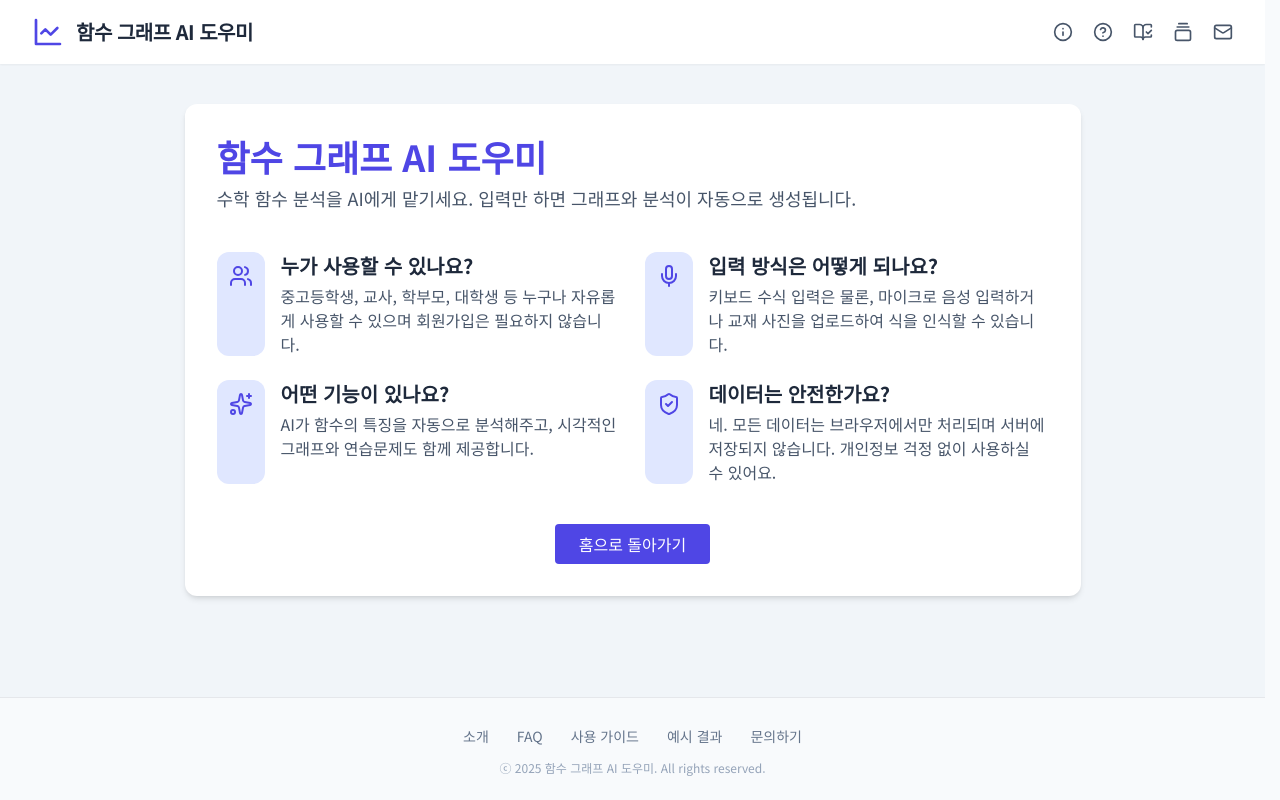
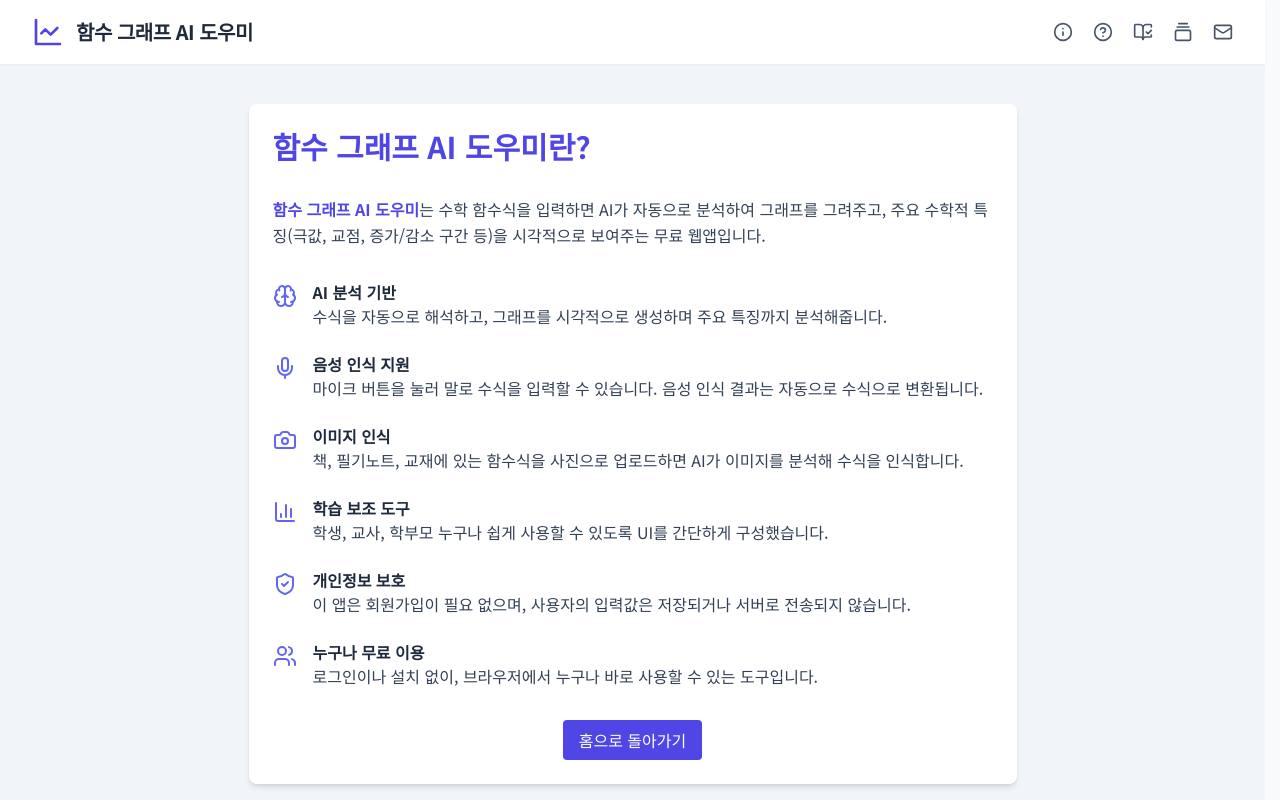
Before and after one commit to kkoshil/function-graph-ai-helper, a React (Vite) app: page /about in a window 1280 px wide. Shown: the top 800 px of the page. Built offline with nearby package versions, Linux system fonts and the light colour scheme; no server answers.

Commit message:
Modify About.tsx width

```diff
--- a/src/pages/About.tsx
+++ b/src/pages/About.tsx
@@ -3,8 +3,15 @@ import React from 'react';
 import { Link } from 'react-router-dom';
 import { Header } from '../components/Header';
 import { Footer } from '../components/Footer';
-//import { Brain, Mic, Camera, Users, Sparkles, ShieldCheck } from 'lucide-react';
-import { Mic, Users, Sparkles, ShieldCheck } from 'lucide-react';
+import {
+  Brain,
+  Camera,
+  Mic,
+  Sparkles,
+  BarChart3,
+  ShieldCheck,
+  Users
+} from 'lucide-react';
 
 const About: React.FC = () => {
   return (
@@ -12,73 +19,82 @@ const About: React.FC = () => {
       <Header />
 
       <main className="flex-grow px-4 py-10">
-        <div className="max-w-4xl mx-auto bg-white shadow-md rounded-xl p-8 space-y-10">
-          <div>
-            <h1 className="text-4xl font-bold text-indigo-600 mb-2">함수 그래프 AI 도우미</h1>
-            <p className="text-slate-600 text-lg">
-              수학 함수 분석을 AI에게 맡기세요. 입력만 하면 그래프와 분석이 자동으로 생성됩니다.
-            </p>
-          </div>
+        <div className="max-w-3xl mx-auto bg-white shadow-md rounded-lg p-6 space-y-8">
+          <h1 className="text-3xl font-bold text-indigo-600 mb-2">함수 그래프 AI 도우미란?</h1>
+          <p className="text-slate-700 leading-relaxed">
+            <strong className="text-indigo-600">함수 그래프 AI 도우미</strong>는
+            수학 함수식을 입력하면 AI가 자동으로 분석하여 그래프를 그려주고,
+            주요 수학적 특징(극값, 교점, 증가/감소 구간 등)을 시각적으로 보여주는 무료 웹앱입니다.
+          </p>
 
-          <div className="grid md:grid-cols-2 gap-6">
-            {/* 사용자 대상 */}
-            <div className="flex gap-4">
-              <div className="bg-indigo-100 p-3 rounded-xl">
-                <Users className="w-6 h-6 text-indigo-600" />
-              </div>
+          <div className="space-y-6">
+            <div className="flex items-start gap-4">
+              <Brain className="w-6 h-6 text-indigo-500 mt-1" />
               <div>
-                <h2 className="text-xl font-semibold text-slate-800 mb-1">누가 사용할 수 있나요?</h2>
-                <p className="text-slate-600">
-                  중고등학생, 교사, 학부모, 대학생 등 누구나 자유롭게 사용할 수 있으며 회원가입은 필요하지 않습니다.
+                <h2 className="font-semibold text-slate-800">AI 분석 기반</h2>
+                <p className="text-slate-700">
+                  수식을 자동으로 해석하고, 그래프를 시각적으로 생성하며 주요 특징까지 분석해줍니다.
                 </p>
               </div>
             </div>
 
-            {/* 입력 방식 */}
-            <div className="flex gap-4">
-              <div className="bg-indigo-100 p-3 rounded-xl">
-                <Mic className="w-6 h-6 text-indigo-600" />
-              </div>
+            <div className="flex items-start gap-4">
+              <Mic className="w-6 h-6 text-indigo-500 mt-1" />
               <div>
-                <h2 className="text-xl font-semibold text-slate-800 mb-1">입력 방식은 어떻게 되나요?</h2>
-                <p className="text-slate-600">
-                  키보드 수식 입력은 물론, 마이크로 음성 입력하거나 교재 사진을 업로드하여 식을 인식할 수 있습니다.
+                <h2 className="font-semibold text-slate-800">음성 인식 지원</h2>
+                <p className="text-slate-700">
+                  마이크 버튼을 눌러 말로 수식을 입력할 수 있습니다.
+                  음성 인식 결과는 자동으로 수식으로 변환됩니다.
                 </p>
               </div>
             </div>
 
-            {/* 주요 기능 */}
-            <div className="flex gap-4">
-              <div className="bg-indigo-100 p-3 rounded-xl">
-                <Sparkles className="w-6 h-6 text-indigo-600" />
-              </div>
+            <div className="flex items-start gap-4">
+              <Camera className="w-6 h-6 text-indigo-500 mt-1" />
               <div>
-                <h2 className="text-xl font-semibold text-slate-800 mb-1">어떤 기능이 있나요?</h2>
-                <p className="text-slate-600">
-                  AI가 함수의 특징을 자동으로 분석해주고, 시각적인 그래프와 연습문제도 함께 제공합니다.
+                <h2 className="font-semibold text-slate-800">이미지 인식</h2>
+                <p className="text-slate-700">
+                  책, 필기노트, 교재에 있는 함수식을 사진으로 업로드하면
+                  AI가 이미지를 분석해 수식을 인식합니다.
                 </p>
               </div>
             </div>
 
-            {/* 개인정보 안전 */}
-            <div className="flex gap-4">
-              <div className="bg-indigo-100 p-3 rounded-xl">
-                <ShieldCheck className="w-6 h-6 text-indigo-600" />
+            <div className="flex items-start gap-4">
+              <BarChart3 className="w-6 h-6 text-indigo-500 mt-1" />
+              <div>
+                <h2 className="font-semibold text-slate-800">학습 보조 도구</h2>
+                <p className="text-slate-700">
+                  학생, 교사, 학부모 누구나 쉽게 사용할 수 있도록 UI를 간단하게 구성했습니다.
+                </p>
               </div>
+            </div>
+
+            <div className="flex items-start gap-4">
+              <ShieldCheck className="w-6 h-6 text-indigo-500 mt-1" />
               <div>
-                <h2 className="text-xl font-semibold text-slate-800 mb-1">데이터는 안전한가요?</h2>
-                <p className="text-slate-600">
-                  네. 모든 데이터는 브라우저에서만 처리되며 서버에 저장되지 않습니다. 개인정보 걱정 없이 사용하실 수 있어요.
+                <h2 className="font-semibold text-slate-800">개인정보 보호</h2>
+                <p className="text-slate-700">
+                  이 앱은 회원가입이 필요 없으며, 사용자의 입력값은 저장되거나 서버로 전송되지 않습니다.
+                </p>
+              </div>
+            </div>
+
+            <div className="flex items-start gap-4">
+              <Users className="w-6 h-6 text-indigo-500 mt-1" />
+              <div>
+                <h2 className="font-semibold text-slate-800">누구나 무료 이용</h2>
+                <p className="text-slate-700">
+                  로그인이나 설치 없이, 브라우저에서 누구나 바로 사용할 수 있는 도구입니다.
                 </p>
               </div>
             </div>
           </div>
 
-          {/* CTA 버튼 */}
-          <div className="text-center mt-8">
+          <div className="text-center mt-10">
             <Link
               to="/"
-              className="inline-block px-6 py-2 bg-indigo-600 text-white rounded hover:bg-indigo-700 transition"
+              className="inline-block px-4 py-2 bg-indigo-600 text-white rounded hover:bg-indigo-700 transition"
             >
               홈으로 돌아가기
             </Link>
```
